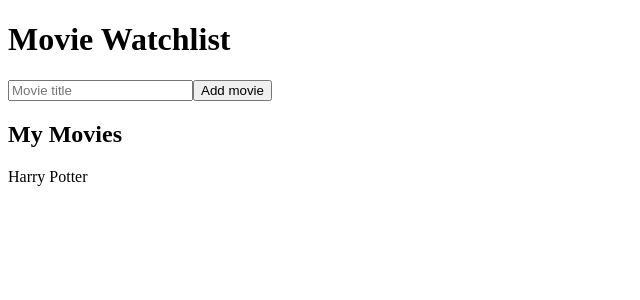
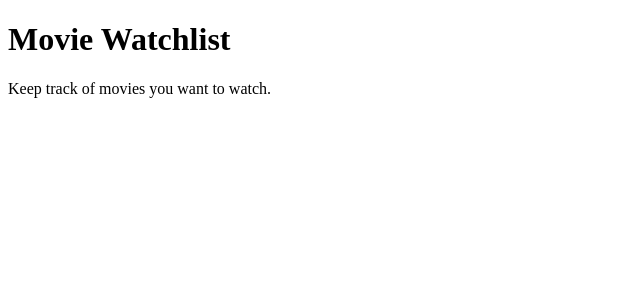
Before and after one commit to Abdir-w99/movie-watchlist, a React (Vite) app: page / in a window 1280 px wide. Shown: the top 300 px of the page, without its empty margins (0-640 px from the left). Built offline with nearby package versions, Linux system fonts and the light colour scheme.

Commit message:
Set up React Router with HomePage and MoviePage

```diff
--- a/src/App.tsx
+++ b/src/App.tsx
@@ -1,16 +1,15 @@
+import { BrowserRouter, Routes, Route } from "react-router-dom";
+import HomePage from "./pages/HomePage";
+import MoviePage from "./pages/MoviePage";
+
 function App() {
   return (
-    <div>
-      <h1>Movie Watchlist</h1>
-      <form>
-        <input type="text" placeholder="Movie title" />
-        <button type="submit">Add movie</button>
-      </form>
-
-      <h2>My Movies</h2>
-
-      <p>Harry Potter</p>
-    </div>
+    <BrowserRouter>
+      <Routes>
+        <Route path="/" element={<HomePage />} />
+        <Route path="/movie/:id" element={<MoviePage />} />
+      </Routes>
+    </BrowserRouter>
   );
 }
 
--- a/src/pages/HomePage.tsx
+++ b/src/pages/HomePage.tsx
@@ -0,0 +1,10 @@
+function HomePage() {
+  return (
+    <div>
+      <h1>Movie Watchlist</h1>
+      <p>Keep track of movies you want to watch.</p>
+    </div>
+  );
+}
+
+export default HomePage;
--- a/src/pages/MoviePage.tsx
+++ b/src/pages/MoviePage.tsx
@@ -0,0 +1,5 @@
+function MoviePage() {
+  return <div></div>;
+}
+
+export default MoviePage;
```
